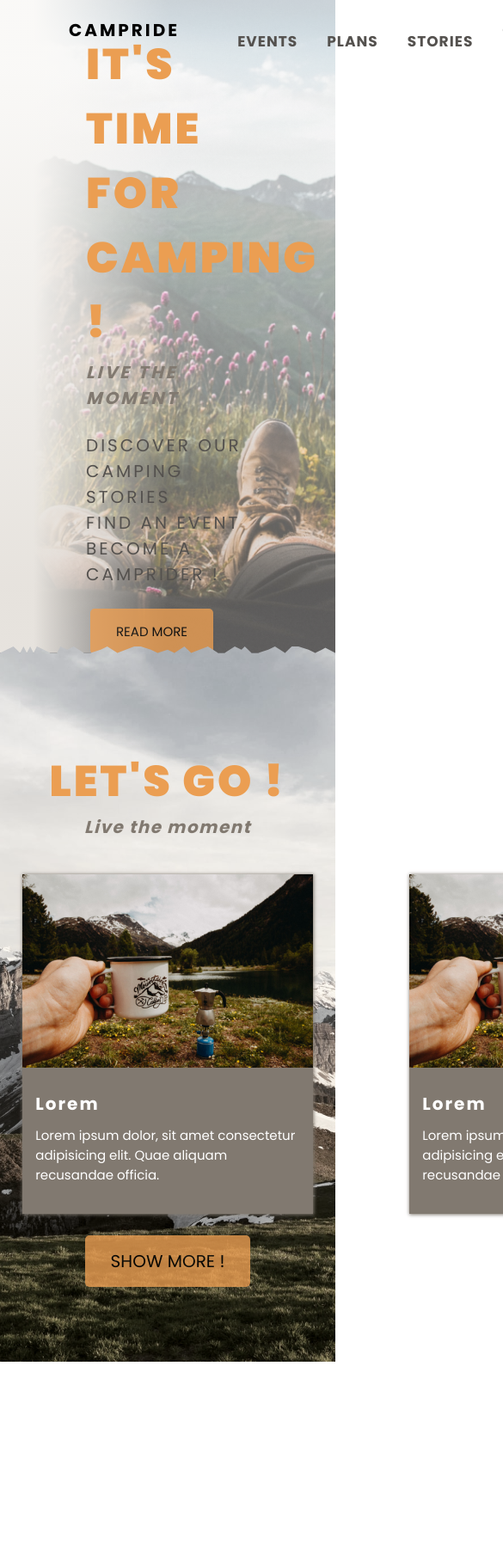
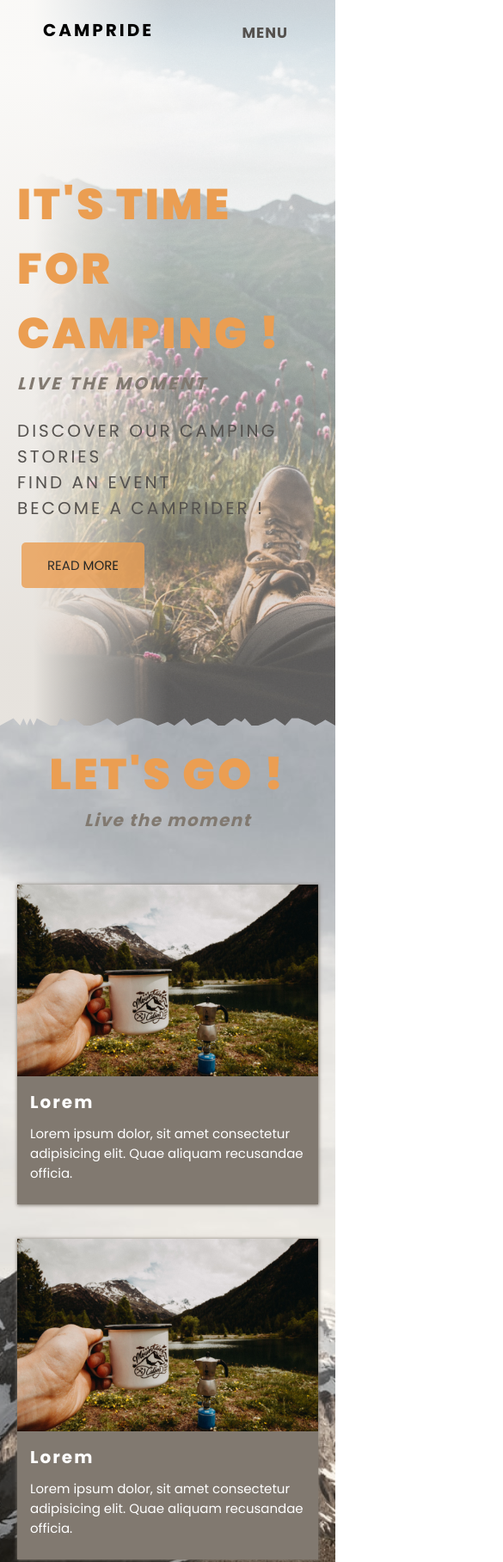
Before and after one commit to HijenHEK/camprider, a plain HTML site: page index.html in a window 390 px wide. Shown: the top 1817 px of the page at 86% size, 585 px wide, since content can reach past the window. Before the commit the page ends 1584 px from the top, so only its background shows below. Drawn offline with Linux system fonts and the light colour scheme.

Commit message:
menu + responsive

```diff
--- a/index.html
+++ b/index.html
@@ -15,7 +15,11 @@
             CAMPRIDE
         </div>
 
-        <nav class="nav menu">
+        <nav id="toggle" class="nav menu ">
+            <a id="toggler" class="nav-item menu-toggler">
+                menu
+            </a>
+
             <a class="nav-item">
                 Events
             </a>
@@ -28,6 +32,8 @@
             <a class="nav-item">
                 Contact us
             </a>
+
+
         </nav>
 
         <!-- <nav class="nav auth">
--- a/script.js
+++ b/script.js
@@ -5,6 +5,24 @@ window.addEventListener('load' ,()=>{
             nav.classList.add('scrolling')
         }else{
             nav.classList.remove('scrolling')
+            if(toggleMenu.classList.contains('menu-toggle') && scrollY == 50) {
+                toggleMenu.classList.remove('menu-toggle') ;
+            }
         }
     });
+    var toggleBtn = document.getElementById('toggler');
+    var toggleMenu = document.getElementById('toggle');
+    toggleBtn.addEventListener('click' , ()=>{
+        if(toggleMenu.classList.contains('menu-toggle')) {
+
+            toggleMenu.classList.remove('menu-toggle') ;
+            if(scrollY <= 50 ) nav.classList.remove('scrolling');
+            return;
+        }
+        toggleMenu.classList.add('menu-toggle') ;
+        nav.classList.add('scrolling');
+
+
+
+    });
 });
--- a/style.css
+++ b/style.css
@@ -7,6 +7,7 @@
 }
 html , :root {
     height: 100vh;
+    width: 100vw;
     font-size: 62.5%;
 }
 :root {
@@ -22,7 +23,6 @@ body {
     font-family: 'Poppins' , -apple-system, BlinkMacSystemFont, 'Segoe UI', 'Open Sans', 'Helvetica Neue', sans-serif;
     font-size: 1.5rem;
     position: relative;
-    height: 100%;
 }
 
 header {
@@ -34,7 +34,7 @@ header {
     width: 100%;
 }
 header.scrolling{
-    background: linear-gradient(to top , rgba(255, 241, 241, 0.4) 10% , rgba(255, 255, 255, 0.9));
+    background: linear-gradient(to top , rgba(255, 241, 241, 0.7) 10% , rgba(255, 255, 255, 0.9));
     box-shadow: 0 0 0.5rem 0.1rem rgba(255, 241, 241, 0.4);
 }
 .brand {
@@ -51,18 +51,21 @@ nav {
     color: var(--color-primary);
 }
 nav.menu {
-    margin: 0 4rem;
+    margin-left:4rem;
 }
 nav .nav-item {
     padding:  0.5rem 1rem;
     margin: 0 0.5rem;
     cursor: pointer;
-    border: 0.2rem solid transparent;
     text-transform: uppercase;
     letter-spacing: 0.1rem;
     font-size: 1.7rem;
     font-weight: 700;
 
+}
+
+nav .nav-item:last-child {
+    margin-right:0 !important  ;
 }
 nav .nav-item:hover{
     /* transform: scale(1.04); */
@@ -73,14 +76,13 @@ nav.menu .nav-item:hover {
     background-color: var(--color-secondary);
     color: white;
     box-shadow: 0 0 0.5rem 0.2rem var(--color-secondary);
-    padding: 0.4rem 1rem;
     backface-visibility: hidden;
     transition: all 0.4s ease-in-out;
 
 }
 
 section {
-    height: 100vh;
+    min-height: 100vh;
     padding-top: 2rem;
     /* max-height: 100rem; */
     display: flex;
@@ -227,7 +229,7 @@ section.stories .action {
 }
 .cards-row {
     display: flex;
-    flex-wrap: nowrap;
+    flex-wrap: wrap;
     justify-content: space-around;
     align-items: center;
     margin: 2rem 0;
@@ -235,7 +237,7 @@ section.stories .action {
 }
 
 .card {
-    flex: 0 0 25%;
+    flex: 0 0 30%;
     display: flex;
     flex-direction: column;
     justify-content: stretch;
@@ -351,3 +353,58 @@ section.stories .action {
 
     }
 }
+@media (max-width : 950px) {
+    section.main .content  {
+        padding : 0 2rem ;
+    }
+    header {
+        padding: 0.5rem 4rem;
+    }
+
+    .menu .nav-item {
+        display: none;
+    }
+    .nav-item.menu-toggler {
+        display: block;
+        align-self: flex-end;
+        margin: 0.5rem;
+        margin-bottom: 2rem !important;
+    }
+    @keyframes appear {
+        0% {opacity : 0.5 }
+        100% {opacity: 1; }
+
+    }
+    .menu-toggle {
+        display: flex;
+        flex-direction: column;
+
+    }
+    .menu-toggle .nav-item {
+        display: block;
+        margin: 0.5rem;
+        animation: appear 0.5s alternate;
+    }
+
+}
+
+@media (max-width : 720px) {
+    .cards-row {
+        flex-direction: column;
+        max-width: 100%;
+
+    }
+    .cards-row .card {
+        margin: 2rem;
+        width: auto;
+        height: none;
+        flex: 1 1 0;
+        max-width: 500px;
+
+        max-height: 70% ;
+    }
+
+    section.main .content {
+        flex-direction: column;
+    }
+}
```
